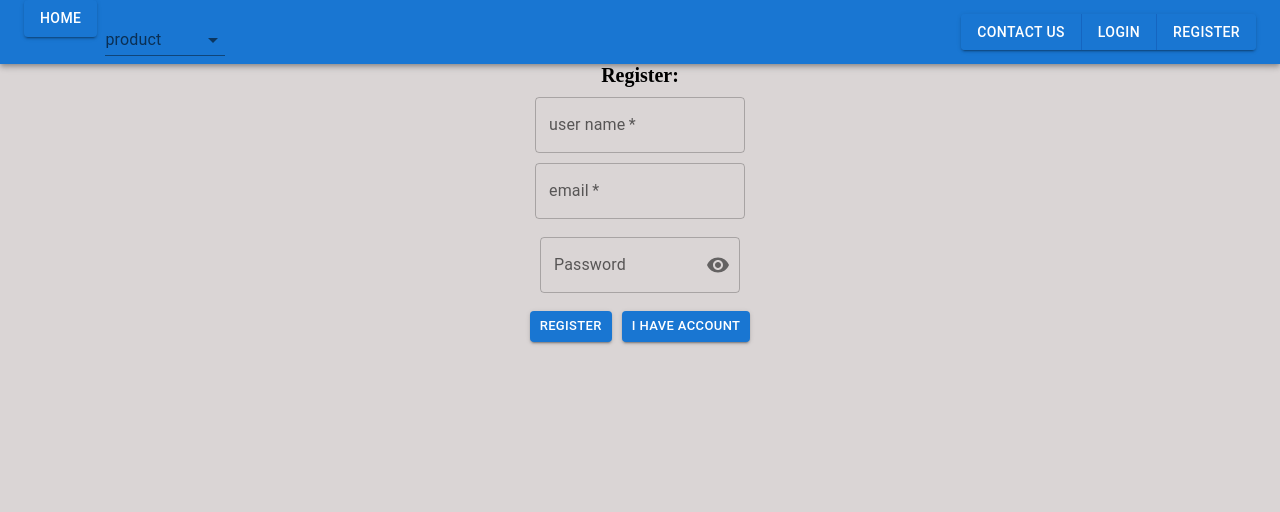
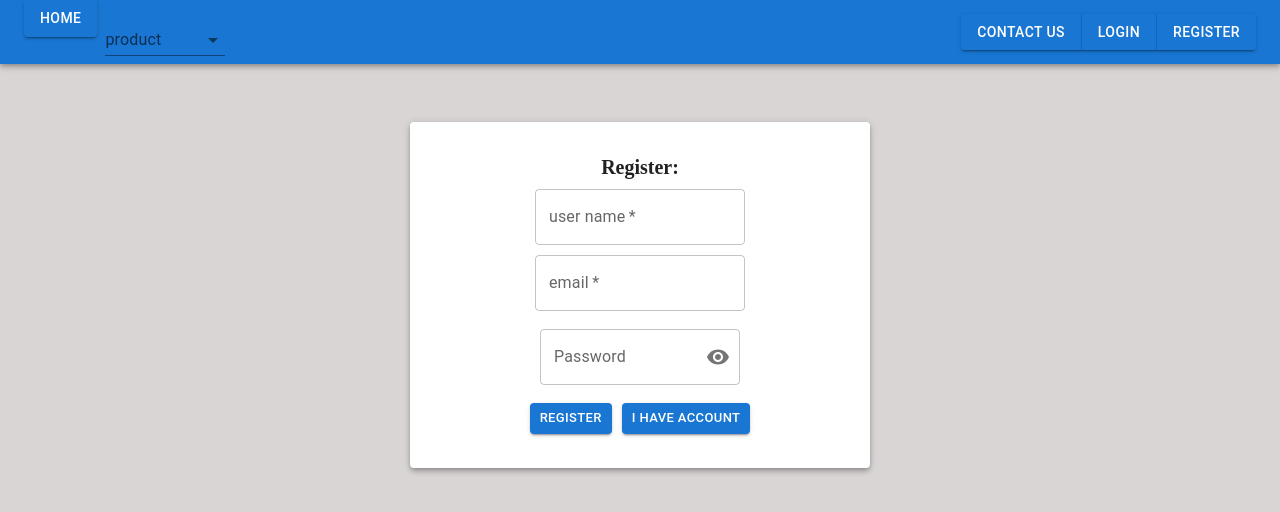
Before and after one commit to C9-youssefoesmail/MERAKI_Academy_Project_4_BoyCott, a React (Create React App) app in the folder frontend/: page /Register in a window 1280 px wide. Shown: the top 512 px of the page. Built offline with nearby package versions, Linux system fonts and the light colour scheme.

Commit message:
finish style

```diff
--- a/frontend/src/components/ContactUs/style.css
+++ b/frontend/src/components/ContactUs/style.css
@@ -1,7 +1,7 @@
 .main{
     margin-top: 5%;
     width: 50%;
-    margin-left: 30%;
+    margin-left: 24%;
 }
 
 .Contact{
--- a/frontend/src/components/CreateProduct/CreateProduct.js
+++ b/frontend/src/components/CreateProduct/CreateProduct.js
@@ -128,7 +128,7 @@ const CreateProduct = () => {
   return (
     <div className="createProduct">
       <Box>
-        <Grid container spacing={0} className="main">
+        <Grid container spacing={0} >
           <Grid item xs={4}>
             <Item elevation={3}>
               <input
--- a/frontend/src/components/Login/Login.js
+++ b/frontend/src/components/Login/Login.js
@@ -69,7 +69,7 @@ const Login = () => {
   //return
   return (
     <div className="Login">
-      <Card className="loginCard">
+      <Card className="loginCard" elevation={4}>
         <p>Login:</p>
       <div className="email">
       <TextField
--- a/frontend/src/components/Register/Register.js
+++ b/frontend/src/components/Register/Register.js
@@ -5,6 +5,7 @@ import { useNavigate } from "react-router-dom";
 import {
   Alert,
   Button,
+  Card,
   FormControl,
   IconButton,
   InputAdornment,
@@ -62,6 +63,7 @@ const Register = () => {
   //return
   return (
     <>
+    <Card className="registerCard" elevation={4}>
       <div className="Register">
         <p>Register:</p>
         <TextField
@@ -130,6 +132,8 @@ const Register = () => {
         </div>
         {mesage ? <p>{mesage}</p> : ""}
       </div>
+    </Card>
+
     </>
   );
 };
--- a/frontend/src/components/Register/style.css
+++ b/frontend/src/components/Register/style.css
@@ -8,3 +8,10 @@
 .button{
     width: 180px;
 }
+
+.registerCard{
+    margin-top: 5%;
+    width: 40%;
+    margin-left: 30%;
+    padding: 3% 0;
+}
```
Also changed, not shown: frontend/src/components/DropDown/DropDown.js (deleted, +0 -9 lines).
